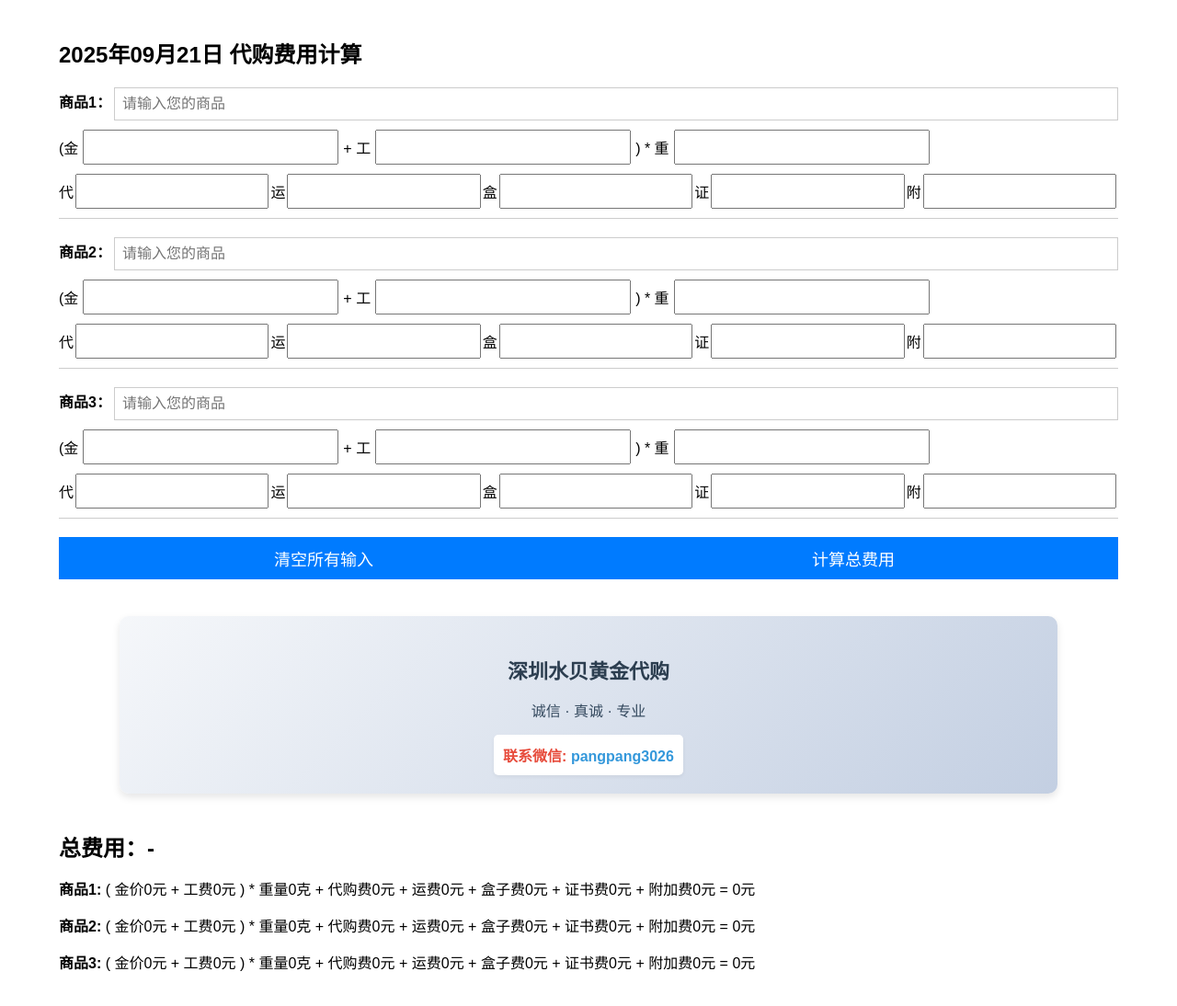
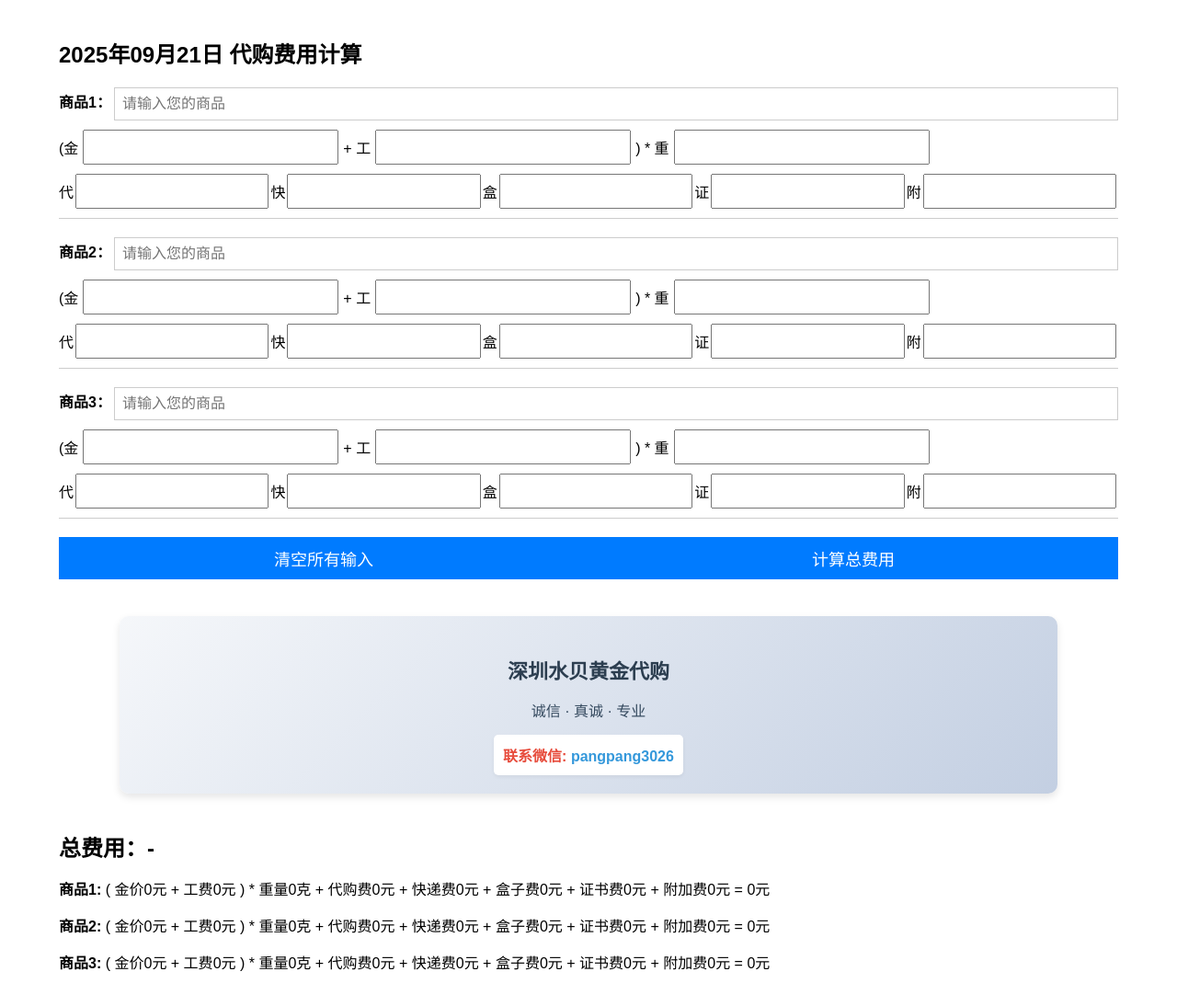
Before and after one commit to zouchangzhen/pangpang, a plain HTML site: page index.html in a window 1280 px wide. Shown: the whole page at 92% size. Drawn offline with Linux system fonts and the light colour scheme.

Commit message:
Update index.html
kuaidix

```diff
--- a/index.html
+++ b/index.html
@@ -127,7 +127,7 @@
 
             代<input type="number" class="jia" id="cost3" >
 
-            运<input type="number" class="jia"  id="cost4" >
+            快<input type="number" class="jia"  id="cost4" >
 
             盒<input type="number" class="jia"  id="cost5" >
 
@@ -152,7 +152,7 @@
 
             代<input type="number" class="jia"  id="cost31" >
 
-            运<input type="number" class="jia"  id="cost41" >
+            快<input type="number" class="jia"  id="cost41" >
 
             盒<input type="number" class="jia"  id="cost51" >
 
@@ -177,7 +177,7 @@
 
             代<input type="number" class="jia"  id="cost32" >
 
-            运<input type="number" class="jia"  id="cost42" >
+            快<input type="number" class="jia"  id="cost42" >
 
             盒<input type="number" class="jia"  id="cost52" >
 
@@ -213,13 +213,13 @@
 </div>
 
     <div class="result" id="totalCost">总费用：-</div>
-    <p><label class="cctv-label" id ='nameDetail1'>商品1: </label> ( 金价<span class="price" id='priceDetail10'>0</span>元 + 工费<span class="price" id='priceDetail11'>0</span>元 ) * 重量<span class="weight" id='priceDetail12'>0</span>克 + 代购费<span class="price" id='priceDetail13'>0</span>元 + 运费<span class="price" id='priceDetail14'>0</span>元 + 盒子费<span class="price" id='priceDetail15'>0</span>元 + 证书费<span class="price" id='priceDetail16'>0</span>元 + 附加费<span class="price" id='priceDetail17'>0</span>元 = <span class="total-price" id='priceDetail18'>0</span>元</p>
+    <p><label class="cctv-label" id ='nameDetail1'>商品1: </label> ( 金价<span class="price" id='priceDetail10'>0</span>元 + 工费<span class="price" id='priceDetail11'>0</span>元 ) * 重量<span class="weight" id='priceDetail12'>0</span>克 + 代购费<span class="price" id='priceDetail13'>0</span>元 + 快递费<span class="price" id='priceDetail14'>0</span>元 + 盒子费<span class="price" id='priceDetail15'>0</span>元 + 证书费<span class="price" id='priceDetail16'>0</span>元 + 附加费<span class="price" id='priceDetail17'>0</span>元 = <span class="total-price" id='priceDetail18'>0</span>元</p>
 
 
-     <p><label class="cctv-label" id ='nameDetail2'>商品2: </label> ( 金价<span class="price" id='priceDetail20'>0</span>元 + 工费<span class="price" id='priceDetail21'>0</span>元 ) * 重量<span class="weight" id='priceDetail22'>0</span>克 + 代购费<span class="price" id='priceDetail23'>0</span>元 + 运费<span class="price" id='priceDetail24'>0</span>元 + 盒子费<span class="price" id='priceDetail25'>0</span>元 + 证书费<span class="price" id='priceDetail26'>0</span>元 + 附加费<span class="price" id='priceDetail27'>0</span>元 = <span class="total-price" id='priceDetail28'>0</span>元</p>
+     <p><label class="cctv-label" id ='nameDetail2'>商品2: </label> ( 金价<span class="price" id='priceDetail20'>0</span>元 + 工费<span class="price" id='priceDetail21'>0</span>元 ) * 重量<span class="weight" id='priceDetail22'>0</span>克 + 代购费<span class="price" id='priceDetail23'>0</span>元 + 快递费<span class="price" id='priceDetail24'>0</span>元 + 盒子费<span class="price" id='priceDetail25'>0</span>元 + 证书费<span class="price" id='priceDetail26'>0</span>元 + 附加费<span class="price" id='priceDetail27'>0</span>元 = <span class="total-price" id='priceDetail28'>0</span>元</p>
 
 
-     <p><label class="cctv-label" id ='nameDetail3'>商品3: </label> ( 金价<span class="price" id='priceDetail30'>0</span>元 + 工费<span class="price" id='priceDetail31'>0</span>元 ) * 重量<span class="weight" id='priceDetail32'>0</span>克 + 代购费<span class="price" id='priceDetail33'>0</span>元 + 运费<span class="price" id='priceDetail34'>0</span>元 + 盒子费<span class="price" id='priceDetail35'>0</span>元 + 证书费<span class="price" id='priceDetail36'>0</span>元 + 附加费<span class="price" id='priceDetail37'>0</span>元 = <span class="total-price" id='priceDetail38'>0</span>元</p>
+     <p><label class="cctv-label" id ='nameDetail3'>商品3: </label> ( 金价<span class="price" id='priceDetail30'>0</span>元 + 工费<span class="price" id='priceDetail31'>0</span>元 ) * 重量<span class="weight" id='priceDetail32'>0</span>克 + 代购费<span class="price" id='priceDetail33'>0</span>元 + 快递费<span class="price" id='priceDetail34'>0</span>元 + 盒子费<span class="price" id='priceDetail35'>0</span>元 + 证书费<span class="price" id='priceDetail36'>0</span>元 + 附加费<span class="price" id='priceDetail37'>0</span>元 = <span class="total-price" id='priceDetail38'>0</span>元</p>
 </div>
 
 <script>
```
